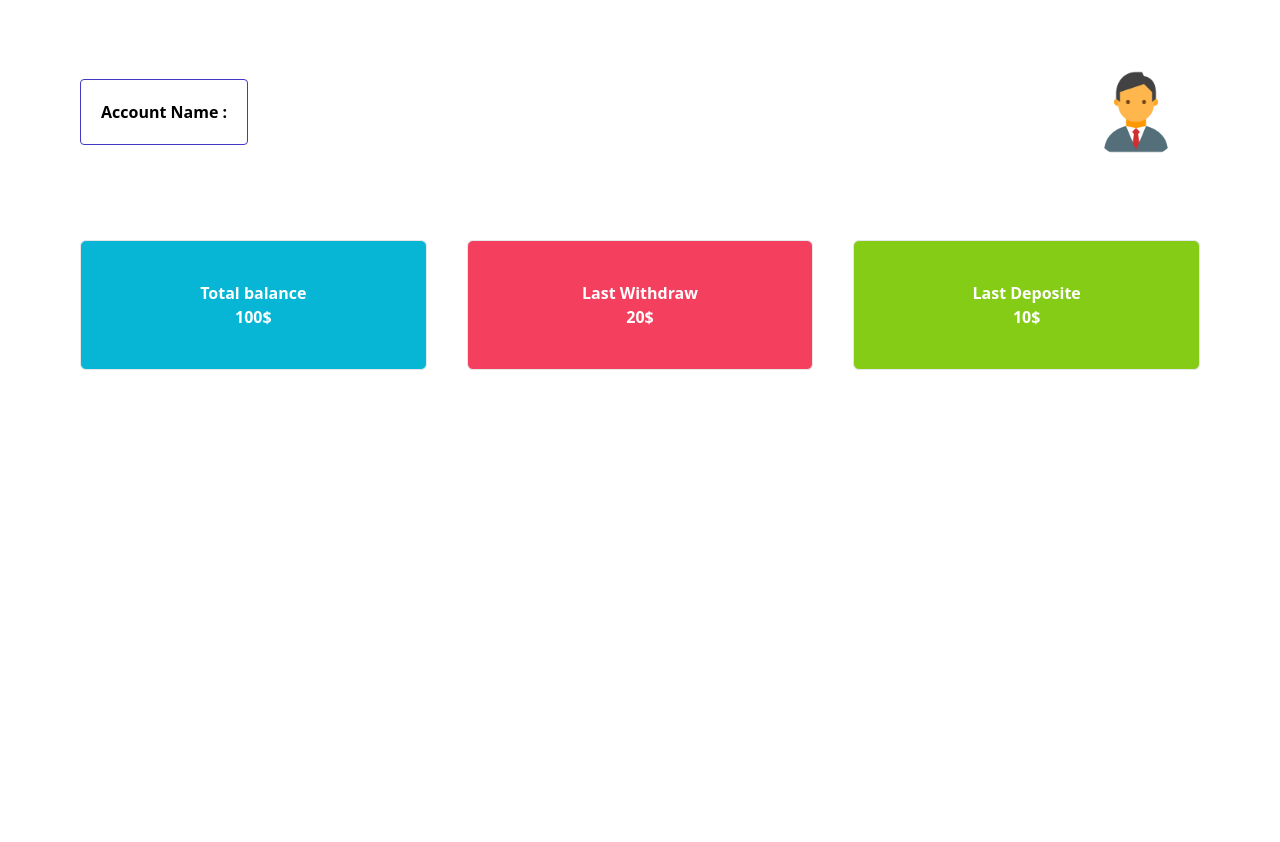
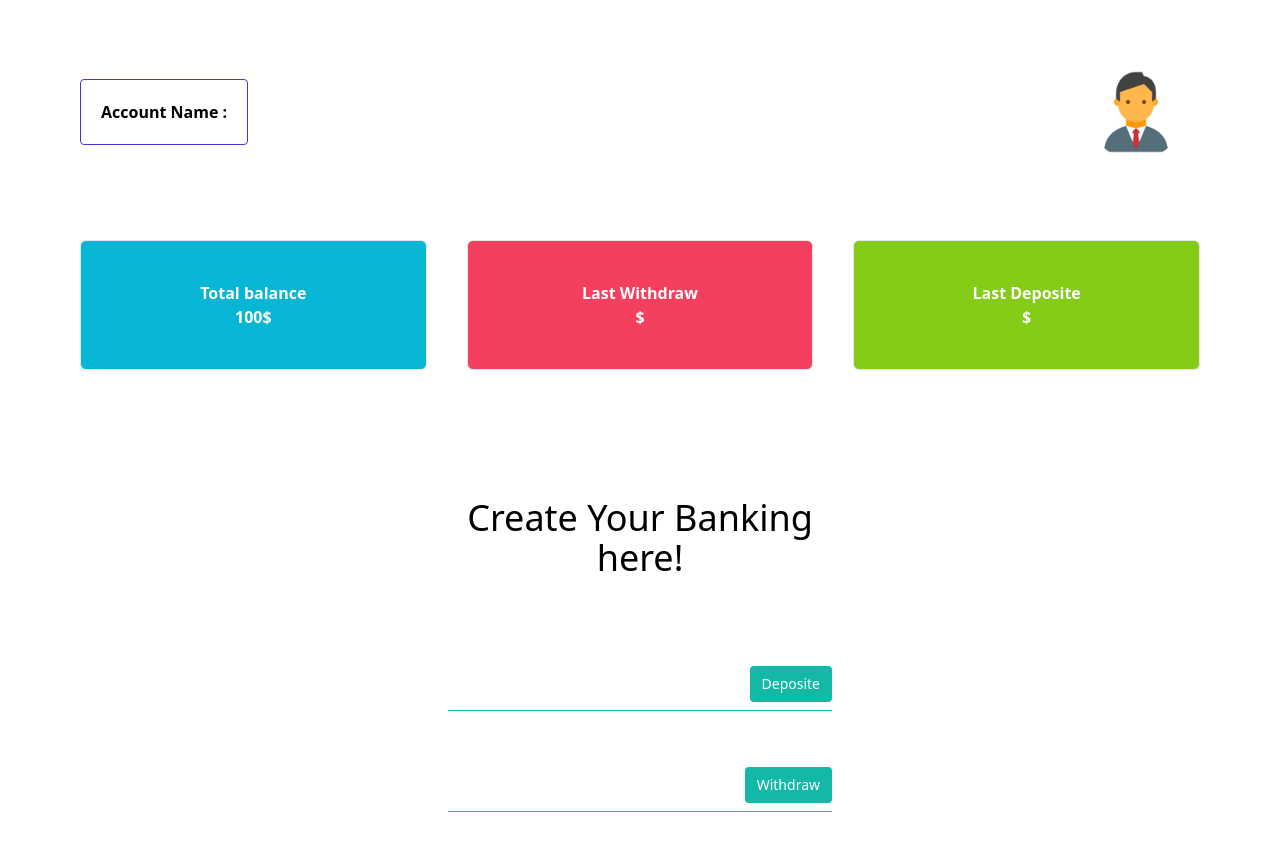
Before and after one commit to Rod512/e-banking, a React (Create React App) app: page /account in a window 1280 px wide. Shown: the top 842 px of the page. Before the commit the page ends 800 px from the top, so only its background shows below. Built offline with nearby package versions, Linux system fonts and the light colour scheme.

Commit message:
project almost done

```diff
--- a/src/components/Account.js
+++ b/src/components/Account.js
@@ -1,9 +1,26 @@
 import React from 'react';
-import { Fragment } from 'react';
+import { Fragment,useState } from 'react';
 import image from '../img/profile.png'
 
 const Account = () => {
     const profilename = JSON.parse(localStorage.getItem('user_name'))
+    const [deposite,setDeposite] = useState('')
+    const [withdraw,setWithdraw] = useState('')
+    const deposite_money = JSON.parse(localStorage.getItem('deposite'))
+    const withdraw_money = JSON.parse(localStorage.getItem('withdraw'))
+
+    const depo = (e)=>{
+        e.preventDefault()
+        localStorage.setItem('deposite',JSON.stringify(deposite))
+    }
+
+    const with_d = (e)=>{
+        e.preventDefault()
+        localStorage.setItem('withdraw',JSON.stringify(withdraw))
+
+    }
+
+
     return (
         <Fragment>
             <div className='my-2 mx-5 md:mx-0 md:my-0 lg:py-16 lg:px-20 md:py-12 md:px-6 py-9 px-4 '>
@@ -23,14 +40,38 @@ const Account = () => {
 
                      <div className='border py-10 bg-rose-500 font-bold text-white rounded-md'>
                         <h3>Last Withdraw</h3>
-                        <p>20$</p>
+                        <p><span dangerouslySetInnerHTML={{__html:withdraw_money}}></span>$</p>
                      </div>
 
                      <div className='border py-10 bg-lime-500 font-bold text-white rounded-md'>
                         <h3>Last Deposite</h3>
-                        <p>10$</p>
+                        <p><span dangerouslySetInnerHTML={{__html:deposite_money}}></span> $</p>
                      </div>
                 </div>
+                <div className='mt-32 flex justify-center'>
+                    <form class="w-full max-w-sm" onChange={depo}>
+                    <p className='text-4xl pb-20 text-center'>Create Your Banking here!</p>
+                        <div class="flex items-center border-b border-teal-500 py-2">
+                            <input class="appearance-none bg-transparent border-none w-full text-gray-700 mr-3 py-1 px-2 leading-tight focus:outline-none" type="text" placeholder={profilename} aria-label="Full name" onChange={(e)=>setDeposite(e.target.value)}/>
+                                <button class="flex-shrink-0 bg-teal-500 hover:bg-teal-700 border-teal-500 hover:border-teal-700 text-sm border-4 text-white py-1 px-2 rounded" type="button">
+                                    Deposite
+                                </button>
+                        </div>
+                    </form>
+                </div>
+
+                <div className='mt-12 flex justify-center'>
+                    <form class="w-full max-w-sm" onChange={with_d}>
+                        <div class="flex items-center border-b border-teal-500 py-2">
+                            <input class="appearance-none bg-transparent border-none w-full text-gray-700 mr-3 py-1 px-2 leading-tight focus:outline-none" type="text" placeholder={profilename} aria-label="Full name" onChange={(e)=>setWithdraw(e.target.value)}/>
+                                <button class="flex-shrink-0 bg-teal-500 hover:bg-teal-700 border-teal-500 hover:border-teal-700 text-sm border-4 text-white py-1 px-2 rounded" type="button">
+                                    Withdraw
+                                </button>
+                        </div>
+                    </form>
+                </div>
+
+
             </div>
 
         </Fragment>
```
